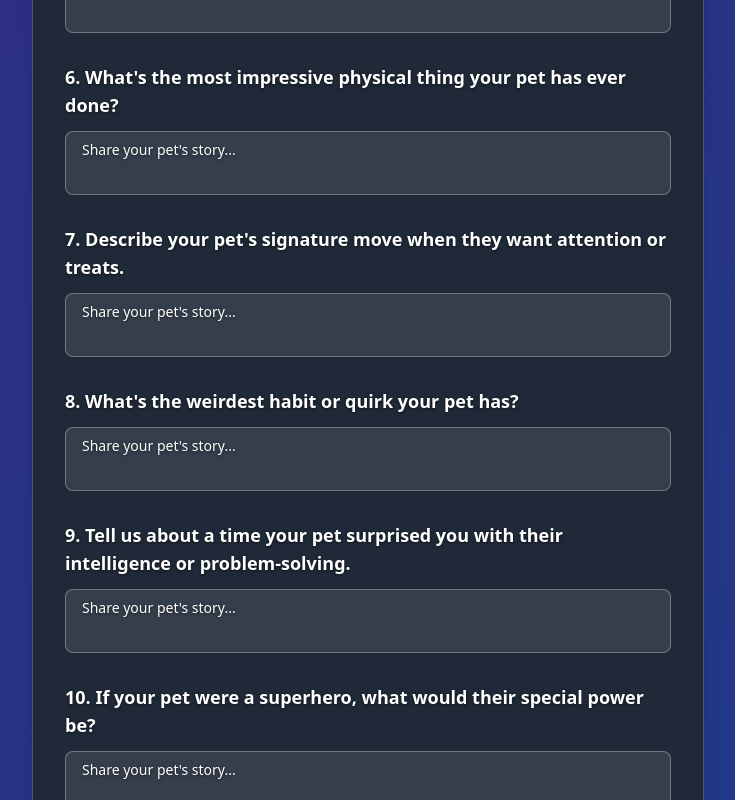
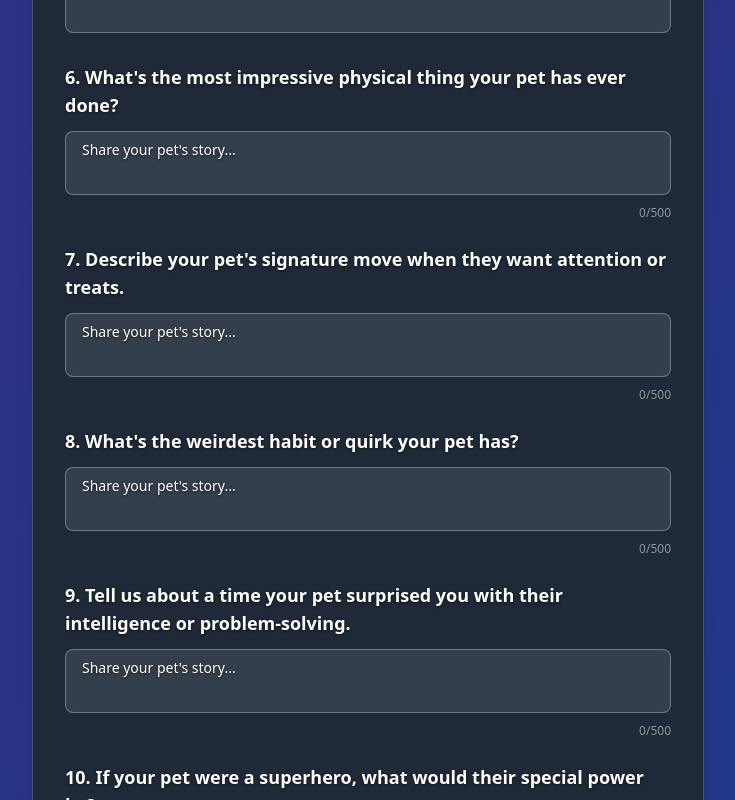
Before and after one commit to aadjones/cat-stats, a React (Vite) app: page / in a window 1280 px wide. Shown: the part 2600-3400 px from the top of the page, without its empty margins (272-1007 px from the left). Built offline with nearby package versions, Linux system fonts and the light colour scheme.

Commit message:
add character limits to questions

```diff
--- a/src/components/Questionnaire/OpenEndedQuestion.tsx
+++ b/src/components/Questionnaire/OpenEndedQuestion.tsx
@@ -8,6 +8,8 @@ interface OpenEndedQuestionProps {
   placeholder?: string;
 }
 
+const MAX_ANSWER_LENGTH = 500;
+
 export function OpenEndedQuestion({
   question,
   value = '',
@@ -15,17 +17,38 @@ export function OpenEndedQuestion({
   questionNumber,
   placeholder = "Share your pet's story...",
 }: OpenEndedQuestionProps) {
+  const isNearLimit = value.length > MAX_ANSWER_LENGTH * 0.8;
+  const isOverLimit = value.length > MAX_ANSWER_LENGTH;
+
   return (
     <div className="space-y-3">
       <h3 className="text-white font-semibold text-base sm:text-lg">
         {questionNumber}. {question.question}
       </h3>
-      <textarea
-        value={value}
-        onChange={(e) => onAnswerChange(question.id, e.target.value)}
-        className="w-full bg-white/10 border border-white/30 rounded-lg px-3 sm:px-4 py-3 sm:py-2 text-white placeholder-white/50 focus:bg-white/20 focus:border-white/50 transition-colors h-20 sm:h-16 text-base sm:text-sm resize-none"
-        placeholder={placeholder}
-      />
+      <div className="relative">
+        <textarea
+          value={value}
+          onChange={(e) => onAnswerChange(question.id, e.target.value)}
+          className={`w-full bg-white/10 border rounded-lg px-3 sm:px-4 py-3 sm:py-2 text-white placeholder-white/50 focus:bg-white/20 transition-colors h-20 sm:h-16 text-base sm:text-sm resize-none ${
+            isOverLimit
+              ? 'border-red-400 focus:border-red-400'
+              : 'border-white/30 focus:border-white/50'
+          }`}
+          placeholder={placeholder}
+          maxLength={MAX_ANSWER_LENGTH}
+        />
+        <div
+          className={`text-right text-xs mt-1 ${
+            isOverLimit
+              ? 'text-red-300'
+              : isNearLimit
+                ? 'text-yellow-300'
+                : 'text-white/50'
+          }`}
+        >
+          {value.length}/{MAX_ANSWER_LENGTH}
+        </div>
+      </div>
     </div>
   );
 }
--- a/src/core/validation/validation.ts
+++ b/src/core/validation/validation.ts
@@ -9,6 +9,10 @@ export interface ValidationResult {
   errorMessage?: string;
 }
 
+// Input length limits
+const MAX_PET_NAME_LENGTH = 50;
+const MAX_ANSWER_LENGTH = 500;
+
 export function validateQuestionnaireForm(
   petName: string,
   answers: UserAnswers
@@ -17,6 +21,13 @@ export function validateQuestionnaireForm(
     return {
       isValid: false,
       errorMessage: "Please fill in your pet's name.",
+    };
+  }
+
+  if (petName.length > MAX_PET_NAME_LENGTH) {
+    return {
+      isValid: false,
+      errorMessage: `Pet name must be ${MAX_PET_NAME_LENGTH} characters or less.`,
     };
   }
 
@@ -30,17 +41,37 @@ export function validateQuestionnaireForm(
     };
   }
 
-  const requiredOpenEnded = openEndedQuestions.every((q) =>
-    answers[q.id]?.trim()
-  );
+  // Check open-ended questions exist and are within length limits
+  for (const q of openEndedQuestions) {
+    const answer = answers[q.id]?.trim();
+    if (!answer) {
+      return {
+        isValid: false,
+        errorMessage: 'Please answer all open-ended questions.',
+      };
+    }
+    if (answer.length > MAX_ANSWER_LENGTH) {
+      return {
+        isValid: false,
+        errorMessage: `Please keep answers to ${MAX_ANSWER_LENGTH} characters or less.`,
+      };
+    }
+  }
+
+  // Check stress/weakness question
   const hasWeakness = answers.stress_weakness?.trim();
-
-  if (!requiredOpenEnded || !hasWeakness) {
+  if (!hasWeakness) {
     return {
       isValid: false,
       errorMessage: 'Please answer all open-ended questions.',
     };
   }
+  if (hasWeakness.length > MAX_ANSWER_LENGTH) {
+    return {
+      isValid: false,
+      errorMessage: `Please keep answers to ${MAX_ANSWER_LENGTH} characters or less.`,
+    };
+  }
 
   return { isValid: true };
 }
```
Also changed, not shown: api/character.js (+18 -1 lines).
